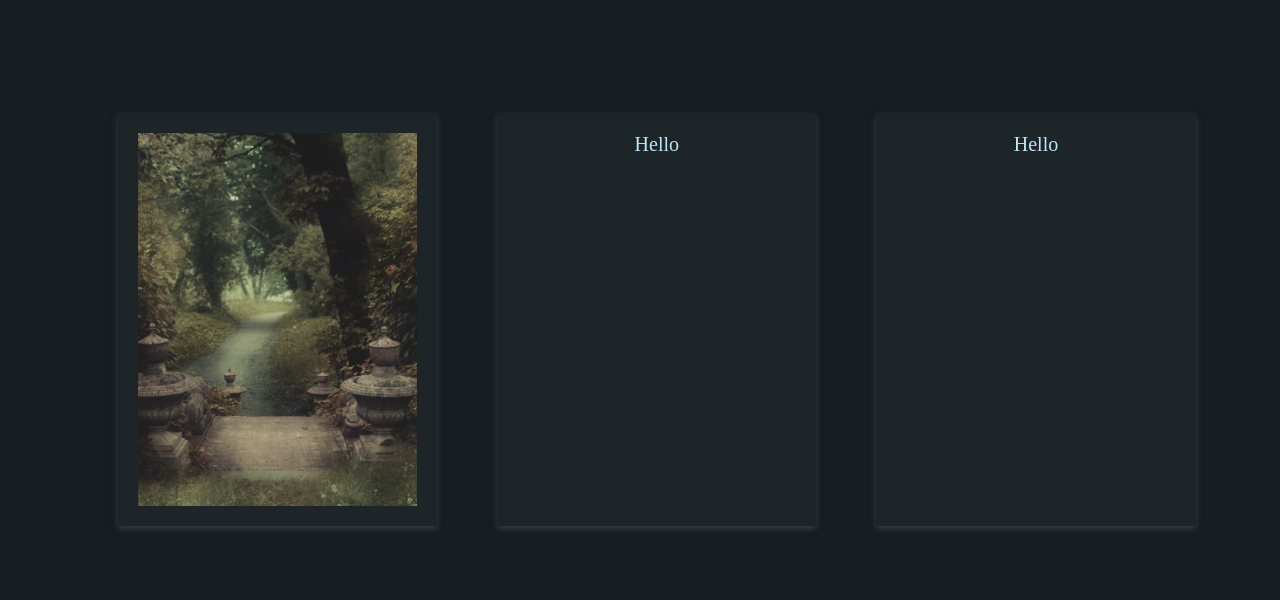
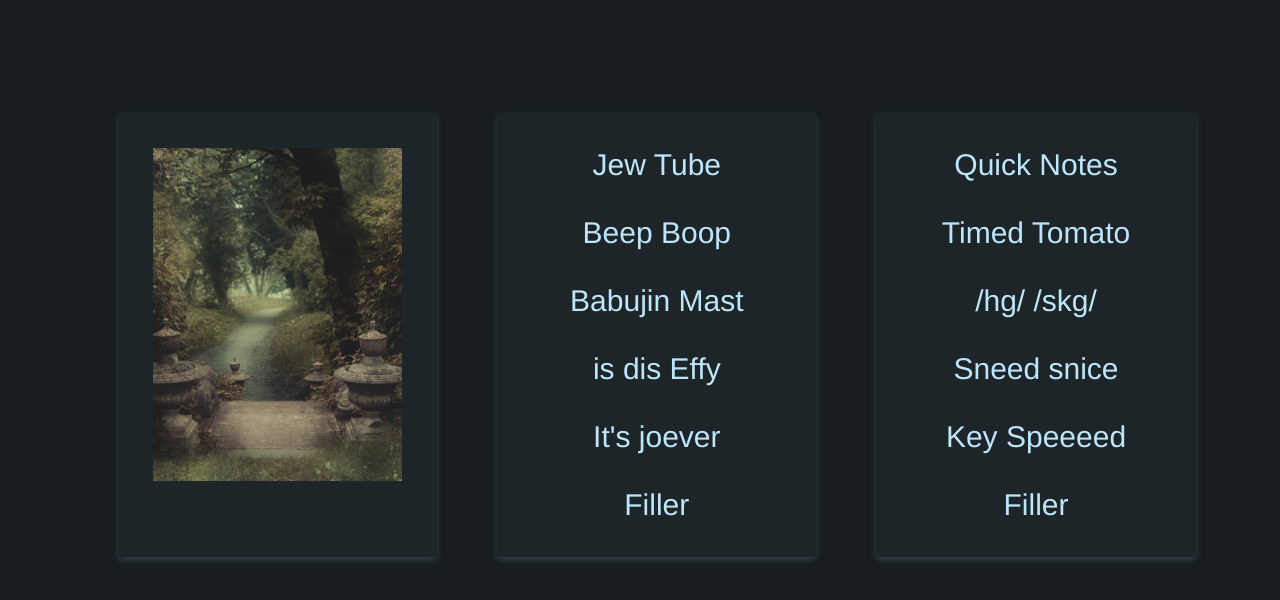
Before and after one commit to mowser03/.firefox_dots, a plain HTML site: page index.html in a window 1280 px wide. Drawn offline with Linux system fonts and the light colour scheme.

Commit message:
Add files via upload

```diff
--- a/index.html
+++ b/index.html
@@ -10,8 +10,22 @@
   <img class="mySlides" src="lake.jpg" style="width:100%">
   <img class="mySlides" src="stairs.jpg" style="width:100%">
 	</section><script src="script.js"></script></div>
-	 <div class="card">Hello</div>
-	 <div class="card">Hello</div>
+	 <div class="card 1">
+		 <a href="https://www.youtube.com">Jew Tube</a><br><br>
+		 <a href="https://lcwo.net/">Beep Boop</a><br><br>
+		 <a href="https://boards.4chan.org/mu/catalog">Babujin Mast</a><br><br>
+		 <a href="https://boards.4chan.org/fa/catalog">is dis Effy</a><br><br>
+		 <a href="https://discord.com/channels/746799013961138397/772817204042530836">It's joever</a><br><br>
+		 <a href="">Filler</a>
+	 </div>
+	 <div class="card 2">
+		<a href="https://keep.google.com/u/0/">Quick Notes</a><br><br>
+		<a href="https://pomofocus.io/">Timed Tomato</a><br><br>
+		<a href="https://old.reddit.com/r/IndianSkincareAddicts/"> /hg/ /skg/ </a><br><br>
+		<a href="https://old.reddit.com/r/DesiFragranceAddicts/">Sneed snice</a><br><br>
+		<a href="https://www.nitrotype.com/garage">Key Speeeed</a><br><br>
+		<a href="">Filler</a>
+	 </div>
 </div>
 </body>
 </html>
--- a/stylesheet.css
+++ b/stylesheet.css
@@ -5,7 +5,7 @@
 	--text-hover:#6ee1b6 ;
 	--card:#1e2529 ;
 	--card-border:#323e44;
-	--font-family: "Segoe UI, Roboto, Helvetica, Arial, sans-serif";
+	--font-family: "HelveticaNeue-Light", "Helvetica Neue Light", "Helvetica Neue", Helvetica, Arial, "Lucida Grande", sans-serif;
 
 
 }
@@ -14,7 +14,27 @@ body {
         font-family: var(--font-family)!important;
         background:var(--background)!important;
         color:var(--text)!important;
-        font-size:20px !important;
+        font-size:30px !important;
+	font-weight:300;
+}
+a:link {
+	color:var(--text);
+	text-decoration:none;
+}
+
+a:visited {
+	text-decoration:none;
+	color:var(--text);
+}
+
+a:hover {
+	text-decoration:none;
+	color:var(--text);
+}
+
+a:active {
+	text-decoration:none;
+	color:var(--text);
 }
 
 .flexbox-container {
@@ -28,16 +48,21 @@ body {
 .card {
   width:90%;
   box-shadow: 0 3px 6px 0 var(--card-border);
-  padding: 20px;
+  padding: 35px;
   margin:30px;
   text-align: center;
   background-color: var(--card);
 }
-
-  /* @media screen and (max-width: 600px) {
+.1 {
+	padding-top:50px !important;
+}
+.2 {
+	padding-top:30px !important;
+}
+ @media screen and (max-width: 600px) {
   .column {
     width: 100%;
     display:block;
     margin-bottom:20px;
   }
-} */
+}
```
